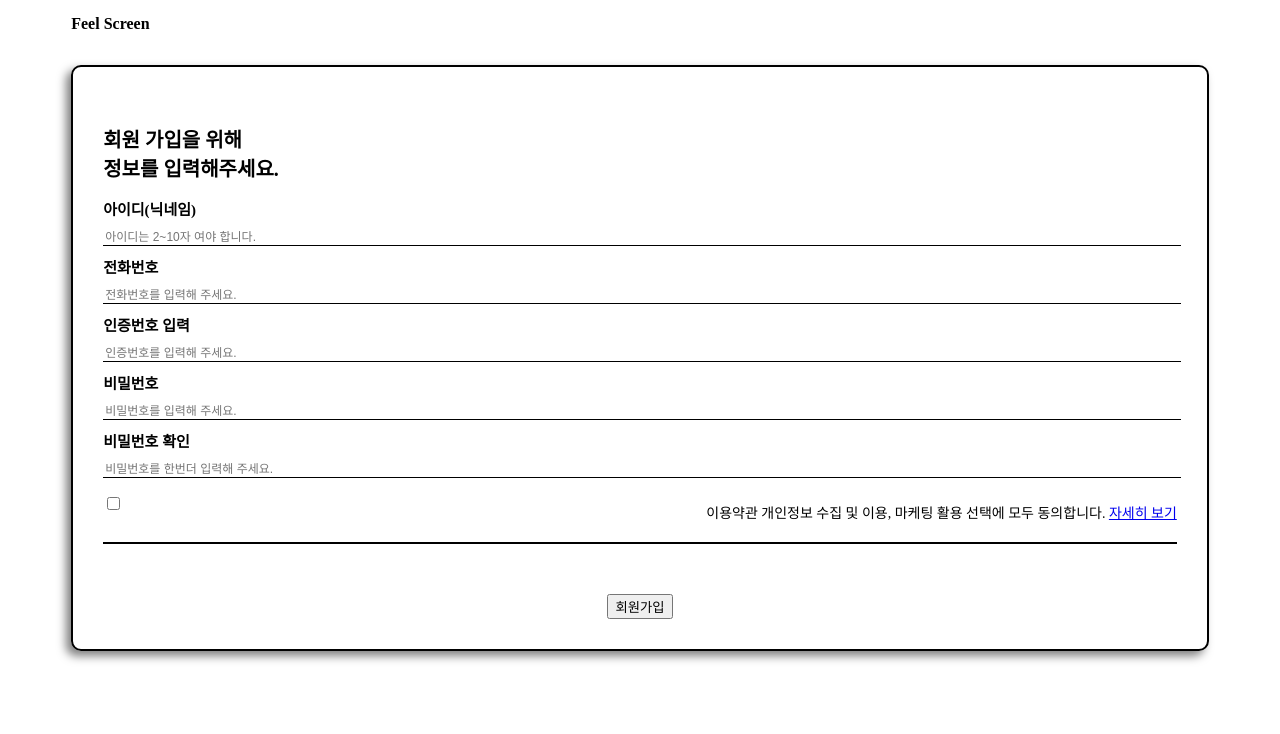
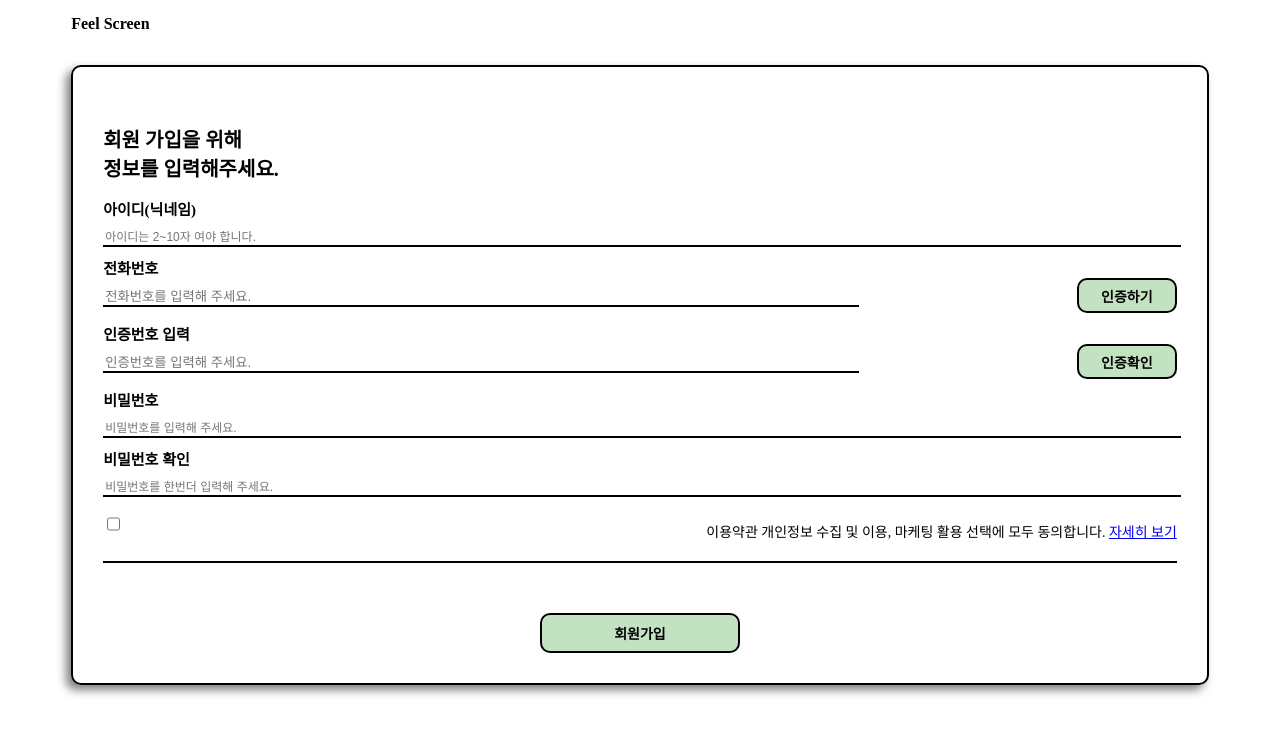
Before and after one commit to claygear98/FeelScreen, a React (Create React App) app in the folder feelscreen/: page /login in a window 1280 px wide. Shown: the top 734 px of the page. Built offline with nearby package versions, Linux system fonts and the light colour scheme.

Commit message:
axios 통신1일차

```diff
--- a/feelscreen/package.json
+++ b/feelscreen/package.json
@@ -6,6 +6,7 @@
     "@testing-library/jest-dom": "^5.17.0",
     "@testing-library/react": "^13.4.0",
     "@testing-library/user-event": "^13.5.0",
+    "axios": "^1.6.5",
     "npm-upgrade": "^3.1.0",
     "react": "^18.2.0",
     "react-dom": "^18.2.0",
--- a/feelscreen/src/components/Features/Sign/Sign-Up/SignUp.jsx
+++ b/feelscreen/src/components/Features/Sign/Sign-Up/Sign-Up.jsx
@@ -1,6 +1,8 @@
 import React from "react";
+import {Link} from "react-router-dom";
 import { useForm } from 'react-hook-form';
 import styled from "styled-components";
+import axios from 'axios';
 
 const Wrapper = styled.div`
 		width:100%;
@@ -46,12 +48,13 @@ const Wrapper = styled.div`
 			width: 100%;
 			font-size: 12px;
 			border: none;
-			border-bottom: 1.5px solid black;
+			border-bottom: 2px solid black;
 			outline: none;
 			box-shadow: none;
+			transition: 0.3s all;
 		}
-		>input:hover {
-			border-bottom: 1.5px solid blue;
+		>input:hover, >div>input:hover {
+			border-bottom: 2px solid blue;
 
 		}
 
@@ -64,13 +67,24 @@ const Wrapper = styled.div`
 			margin-left: 10px;
 			margin-bottom: 0;
 		}
-		>div>input {
+		>div>.inputsub {
+			margin: 10px 0 0 0;
+			width: 70%;
 			margin-bottom: 6px;
+			border: none;
+			border-bottom: 2px solid black;
+			outline: none;
+			box-shadow: none;
+			transition: 0.3s all;
 		}
 	`
 	const Submit = styled.div`
 		text-align:center;
 		padding-top: 30px;
+		Button {
+			width: 200px;
+			height: 40px;
+		}
 	`
 
 	const Error = styled.span`
@@ -79,6 +93,14 @@ const Wrapper = styled.div`
 		color:red;
 
 	`
+	const Button = styled.button`
+		width: 100px;
+		border: 2px solid black;
+		border-radius: 10px;
+		background-color : #C3E2C2;
+		font-weight: 700;
+		font-size : 14px;
+	`;
 function SignUp() {
 	const {
 		register,
@@ -87,9 +109,11 @@ function SignUp() {
 		getValues,
 	} = useForm();
 
-	const onSubmit = (data) => {
+	function onSubmit(data) {
 		console.log(data);
 	};
+
+
 	return (
 		<Wrapper>
 			<Container>
@@ -111,26 +135,34 @@ function SignUp() {
 							/>
 							{errors.username && <Error>{errors.username.message}</Error>}
 						</InputInfo>
-						<InputInfo>
+						<InputInfo className="subcheck">
 							<label>전화번호</label>
 							<br />
+							<div>
 								<input
 									type="text"
 									{...register('phone')}
 									placeholder="전화번호를 입력해 주세요."
 									required
+									className="inputsub"
 								/>
+								<Button type="submit">인증하기</Button>
+							</div>
 							{errors.phone && <Error>{errors.phone.message}</Error>}
 						</InputInfo>
-						<InputInfo>
+						<InputInfo className="subcheck">
 							<label>인증번호 입력</label>
 							<br />
+							<div>
 								<input
 									type="text"
 									{...register('code')}
 									placeholder="인증번호를 입력해 주세요."
 									required
+									className="inputsub"
 								/>
+								<Button type="submit">인증확인</Button>
+							</div>
 							{errors.code && <Error>{errors.code.message}</Error>}
 						</InputInfo>
 						<InputInfo>
@@ -147,7 +179,7 @@ function SignUp() {
 						</InputInfo>
 						<InputInfo>
 							<label>비밀번호 확인</label>
-							<br/>
+							<br />
 							<input
 								type="password"
 								{...register('passwordCheck', {
@@ -164,7 +196,9 @@ function SignUp() {
 								autoComplete="new-password"
 							/>
 						</InputInfo>
-						{errors.passwordCheck && (<Error>{errors.passwordCheck.message}</Error>)}
+						{errors.passwordCheck && (
+							<Error>{errors.passwordCheck.message}</Error>
+						)}
 						<InputInfo>
 							<div>
 								<input
@@ -181,14 +215,14 @@ function SignUp() {
 								/>
 								<p>
 									이용약관 개인정보 수집 및 이용, 마케팅 활용 선택에 모두
-									동의합니다. <a href="http://www.naver.com">자세히 보기</a>
+									동의합니다. <Link to="http://www.naver.com">자세히 보기</Link>
 								</p>
 							</div>
 							{errors.checkbox && <Error>{errors.checkbox.message}</Error>}
 						</InputInfo>
 						<hr></hr>
 						<Submit>
-							<button type="submit">회원가입</button>
+							<Button type="submit">회원가입</Button>
 						</Submit>
 					</form>
 				</SignUpForm>
--- a/feelscreen/src/pages/SignUp.jsx
+++ b/feelscreen/src/pages/SignUp.jsx
@@ -1,5 +1,5 @@
 import React from 'react';
-import Signup from '../components/Features/Sign/Sign-Up/signup.jsx'
+import Signup from '../components/Features/Sign/Sign-Up/Sign-Up'
 
 const SignUp = () => {
     return (
```
Also changed, not shown: feelscreen/public/images/background.png (added), 1 other file (tests, documents, lock files or other folders). Lines whose indentation alone changed are shown as unchanged.
